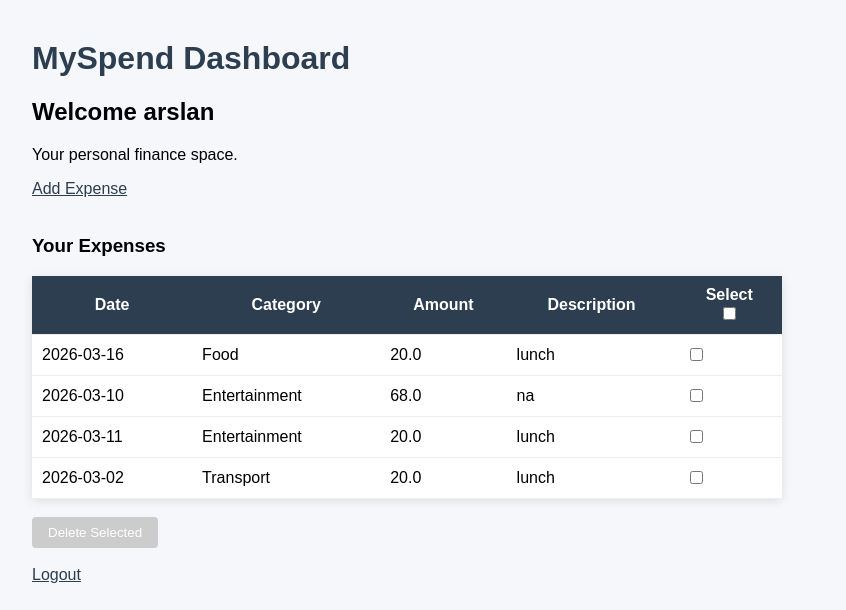
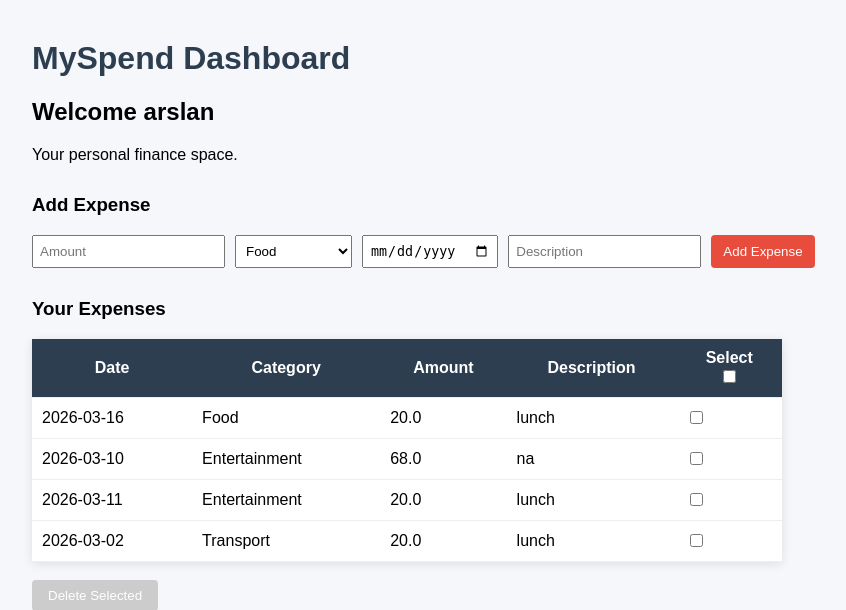
Before and after one commit to Arslanhassan8888/MySpend---A-Personal-Expense-Managment-App, a Flask app: page /dashboard in a window 1280 px wide. Shown: the top 610 px of the page, without its empty margins (8-854 px from the left). Run offline with Flask 3, Linux system fonts and the light colour scheme; a user stored in the database is signed in; data comes from the database, SQL or seed files in the repository; both versions use the stored data as it was after the commit.

Commit message:
Move add expense form into dashboard and remove separate add expense page

```diff
--- a/tracker/static/css/style.css
+++ b/tracker/static/css/style.css
@@ -7,6 +7,31 @@ body {
 h1 {
     color: #2c3e50;
 }
+
+h3 {
+    margin-top: 30px;
+}
+
+
+/* Add Expense Form */
+
+.add-expense-form {
+    display: flex;
+    gap: 10px;
+    margin-bottom: 25px;
+}
+
+.add-expense-form input,
+.add-expense-form select {
+    padding: 6px;
+}
+
+.add-expense-form button {
+    padding: 6px 12px;
+}
+
+
+/* Table */
 
 table {
     border-collapse: collapse;
@@ -29,9 +54,15 @@ tr:hover {
     background-color: #f9fafb;
 }
 
+
+/* Selected rows */
+
 .selected-row {
     background-color: #e6f2ff !important;
 }
+
+
+/* Buttons */
 
 button {
     padding: 8px 16px;
@@ -51,6 +82,9 @@ button:disabled {
     cursor: not-allowed;
 }
 
+
+/* Links */
+
 a {
     color: #2c3e50;
 }
--- a/tracker/templates/dashboard.html
+++ b/tracker/templates/dashboard.html
@@ -9,9 +9,34 @@
         <h1>MySpend Dashboard</h1>
         <h2>Welcome {{ name }}</h2>
         <p>Your personal finance space.</p>
-        <a href="/add-expense">Add Expense</a>
-        <br>
-        <br>
+        <!-- ADD EXPENSE FORM -->
+        <h3>Add Expense</h3>
+        <form method="POST" action="/add-expense" class="add-expense-form">
+            <input
+                type="number"
+                step="0.01"
+                name="amount"
+                placeholder="Amount"
+                required
+            >
+            <select name="category_id" required>
+                <option value="1">Food</option>
+                <option value="2">Transport</option>
+                <option value="3">Entertainment</option>
+                <option value="4">Rent</option>
+                <option value="5">Utilities</option>
+                <option value="6">Shopping</option>
+                <option value="7">Health</option>
+                <option value="8">Education</option>
+                <option value="9">Other</option>
+            </select>
+            <input type="date" name="date" required>
+            <input type="text" name="description" placeholder="Description">
+            <button type="submit">
+                Add Expense
+            </button>
+        </form>
+        <!-- EXPENSE LIST -->
         <h3>Your Expenses</h3>
         <form method="POST" action="/delete-selected-expenses">
             <table>
```
Also changed, not shown: tracker/templates/add_expense.html (deleted, +0 -62 lines), myspend.db.
